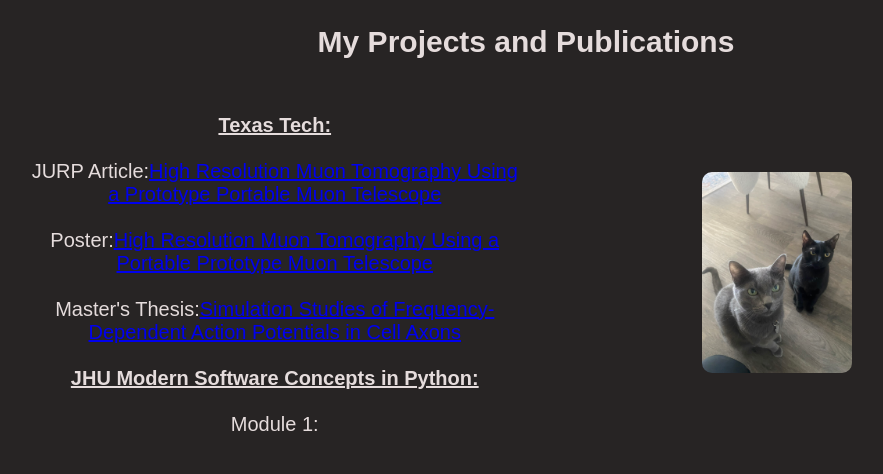
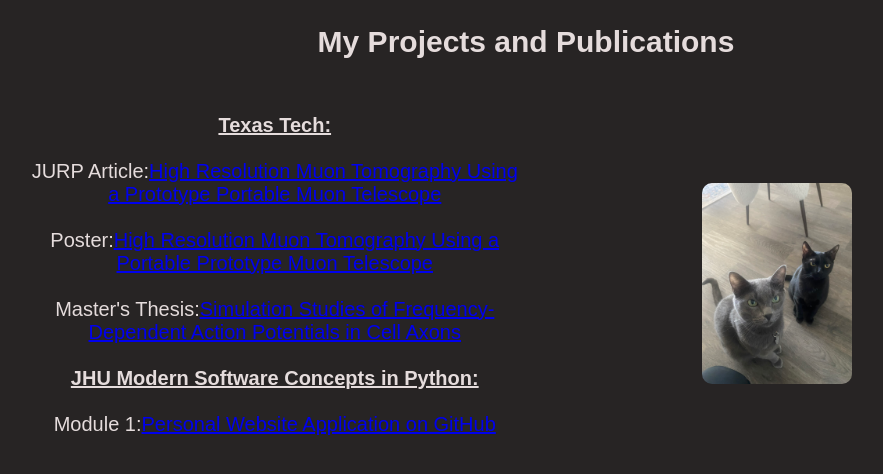
Before and after one commit to perez9096/jhu_software_concepts, a Flask app: page /projectspage in a window 1280 px wide. Shown: the part 140-614 px from the top of the page, without its empty margins (114-997 px from the left). Run offline with Flask 3, Linux system fonts and the light colour scheme.

Commit message:
Final Product

```diff
--- a/module_1/board/templates/pages/projectspage.html
+++ b/module_1/board/templates/pages/projectspage.html
@@ -21,7 +21,8 @@
     Master's Thesis:<a href="https://hdl.handle.net/2346/96301" target="_blank">Simulation Studies of Frequency-Dependent Action Potentials in Cell Axons</a>
     <br><br>
     <strong><u>JHU Modern Software Concepts in Python:</u></strong><br><br>
-    Module 1:
+    Module 1:<a href="https://github.com/perez9096/jhu_software_concepts/tree/main/module_1" target="_blank">Personal Website Application on GitHub</a>
+    <br><br>
     </p>
 </div>
 <div class="rightPPJ">
```
Also changed, not shown: module_1/README.txt.
